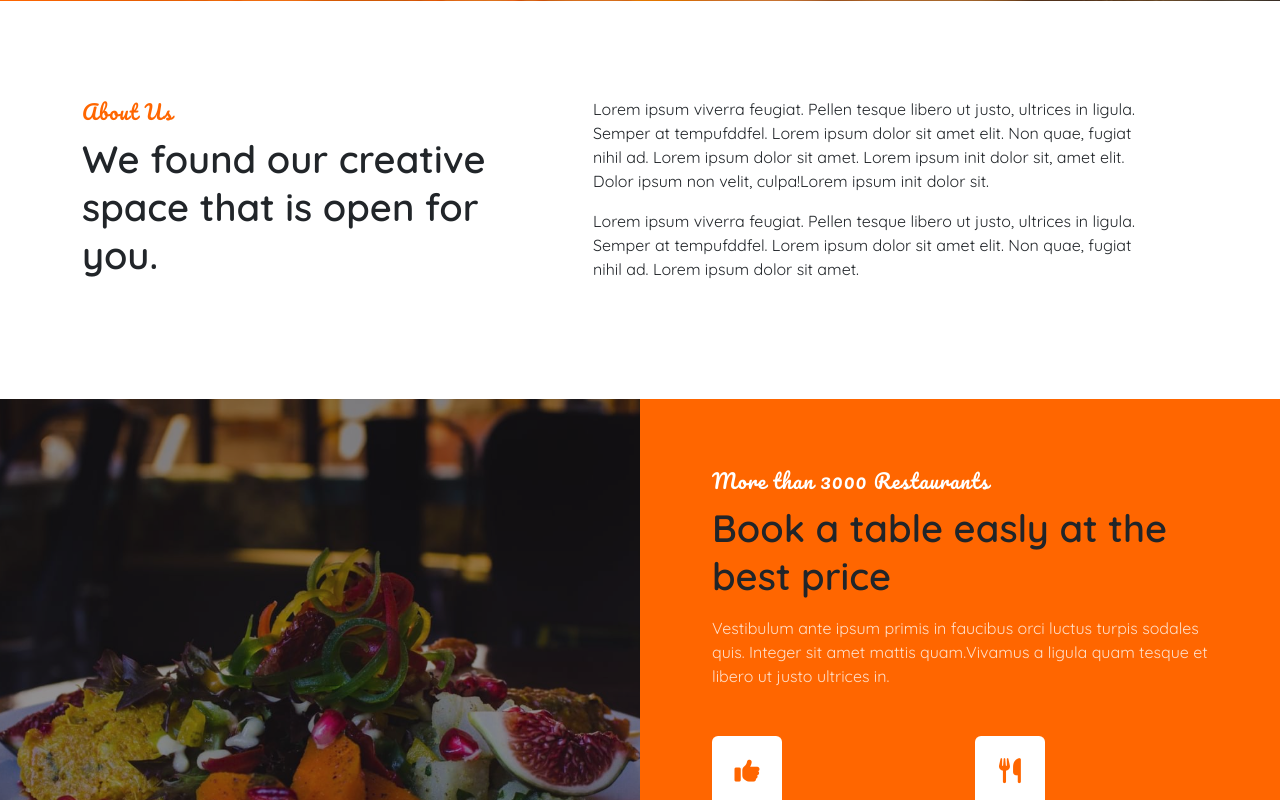
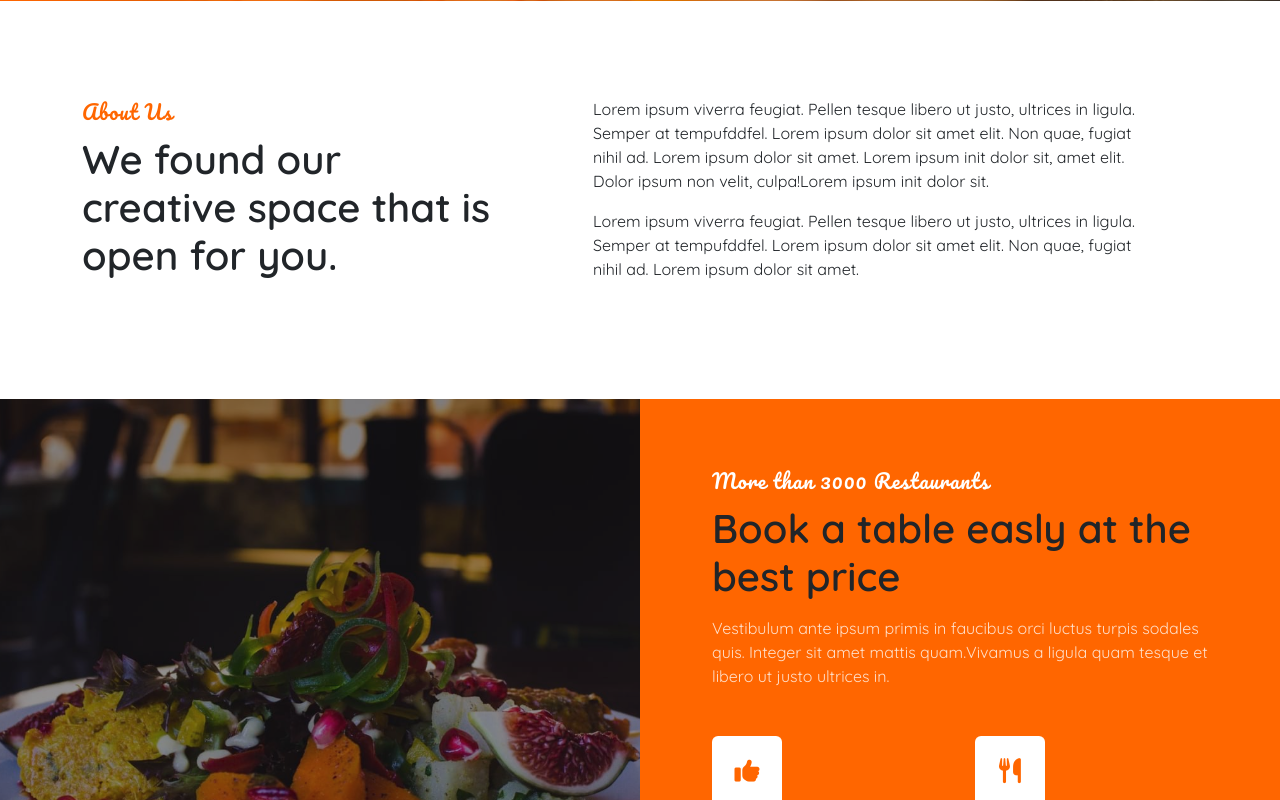
Before and after one commit to ManhDev24/BC66_CAPSTONE-origin, a plain HTML site: page index.html in a window 1280 px wide. Shown: the part 699-1499 px from the top of the page. Drawn offline with nearby package versions, Linux system fonts and the light colour scheme.

Commit message:
upate font

```diff
--- a/index.css
+++ b/index.css
@@ -129,7 +129,7 @@
     font-family: "Pacifico", cursive;
 }
 .title-w3l {
-    font-size: 38px;
+    font-size: 40px;
     line-height: 48px;
     font-weight: 600;
 }
```
